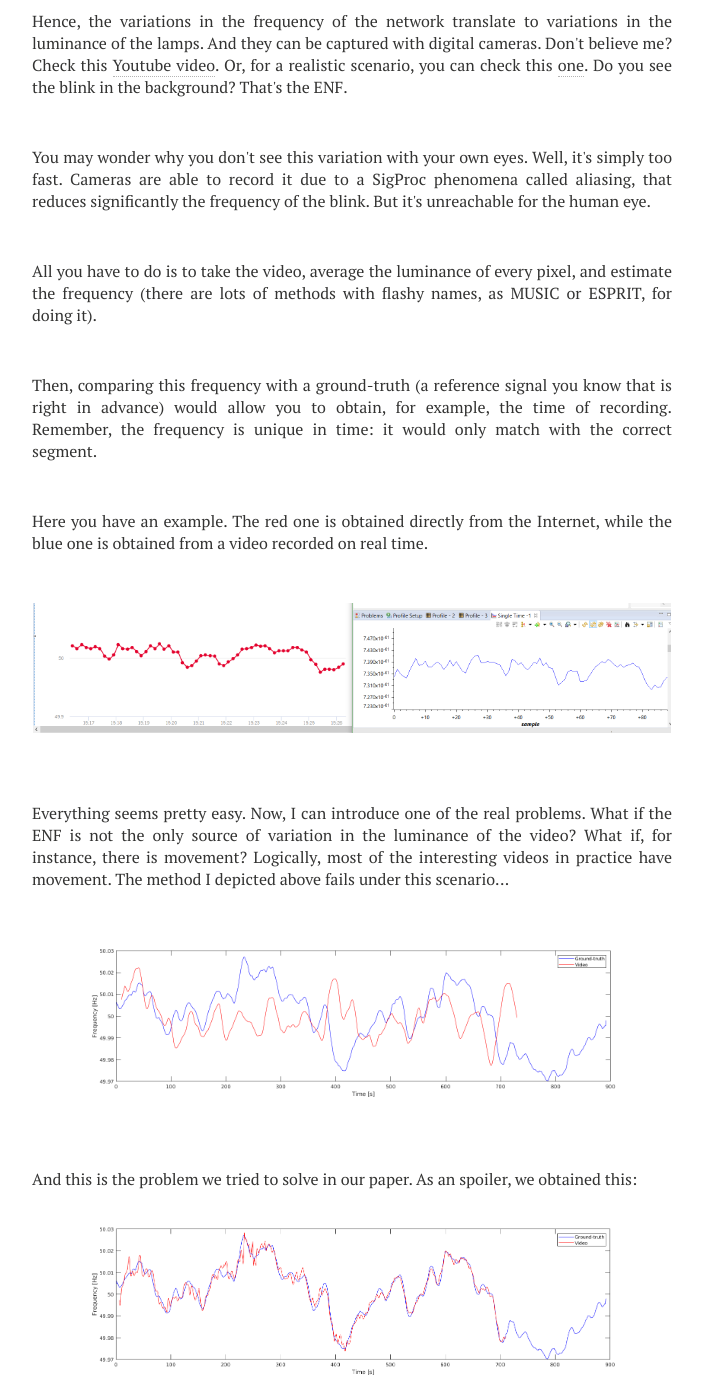
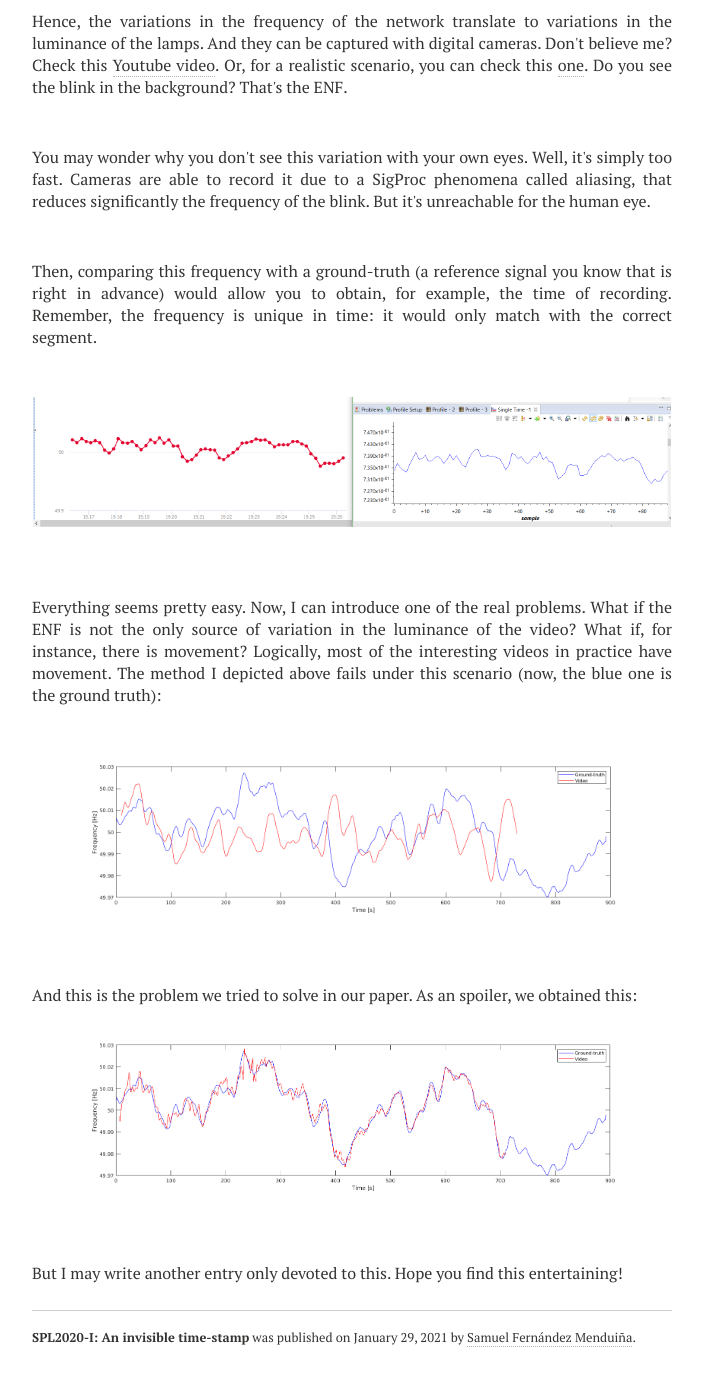
Before and after one commit to sf219/sfweb, a Jekyll site: the page built from _posts/2021-01-29-enf-basics.md, in a window 1280 px wide and 1400 px high, scrolled down 1133 px. Shown: the whole window, without its empty margins (288-991 px from the left). Built offline with Jekyll 4.4.1, drawn with Linux system fonts in a browser that asks for light colours; nearby versions of some CDN libraries.

Commit message:
Update 2021-01-29-enf-basics.md

```diff
--- a/_posts/2021-01-29-enf-basics.md
+++ b/_posts/2021-01-29-enf-basics.md
@@ -47,17 +47,7 @@ You may wonder why you don't see this variation with your own eyes. Well, it's s
   </p>
   <br />
 <p>
-All you have to do is to take the video, average the luminance of every pixel, and estimate the frequency (there are lots of methods with flashy names, as MUSIC or ESPRIT, for doing it).
-</p>
-<br />
-
-<p>
 Then, comparing this frequency with a ground-truth (a reference signal you know that is right in advance) would allow you to obtain, for example, the time of recording. Remember, the frequency is unique in time: it would only match with the correct segment.
-  </p>
-<br />
-
-<p>
-Here you have an example. The red one is obtained directly from the Internet, while the blue one is obtained from a video recorded on real time.
   </p>
 <br />
    <table width="100%" height="100%" align="center" valign="center">
@@ -67,7 +57,7 @@ Here you have an example. The red one is obtained directly from the Internet, wh
 <br />
 <br />
 <p>
-  Everything seems pretty easy. Now, I can introduce one of the real problems. What if the ENF is not the only source of variation in the luminance of the video? What if, for instance, there is movement? Logically, most of the interesting videos in practice have movement. The method I depicted above fails under this scenario...
+  Everything seems pretty easy. Now, I can introduce one of the real problems. What if the ENF is not the only source of variation in the luminance of the video? What if, for instance, there is movement? Logically, most of the interesting videos in practice have movement. The method I depicted above fails under this scenario (now, the blue one is the ground truth):
 </p>
 <br />
    <table width="100%" height="100%" align="center" valign="center">
```
